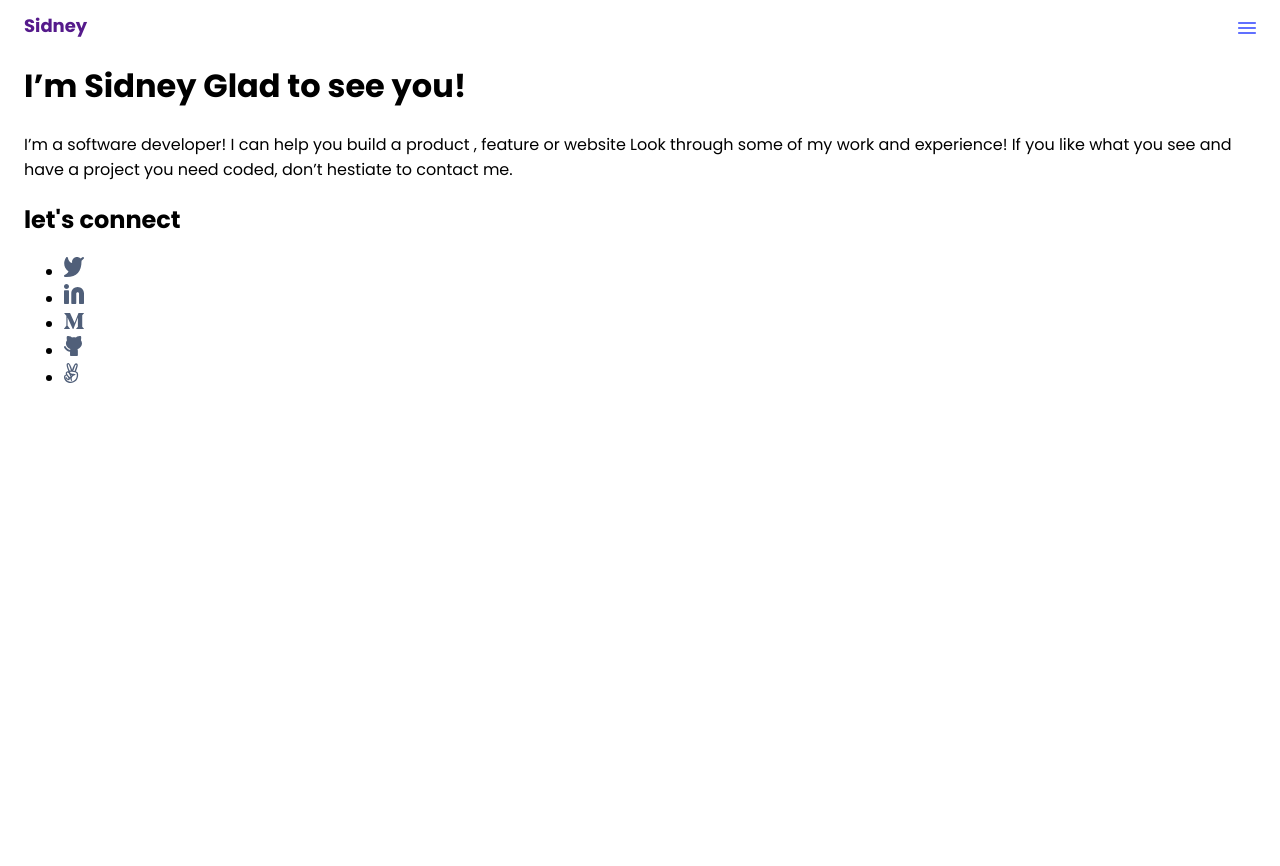
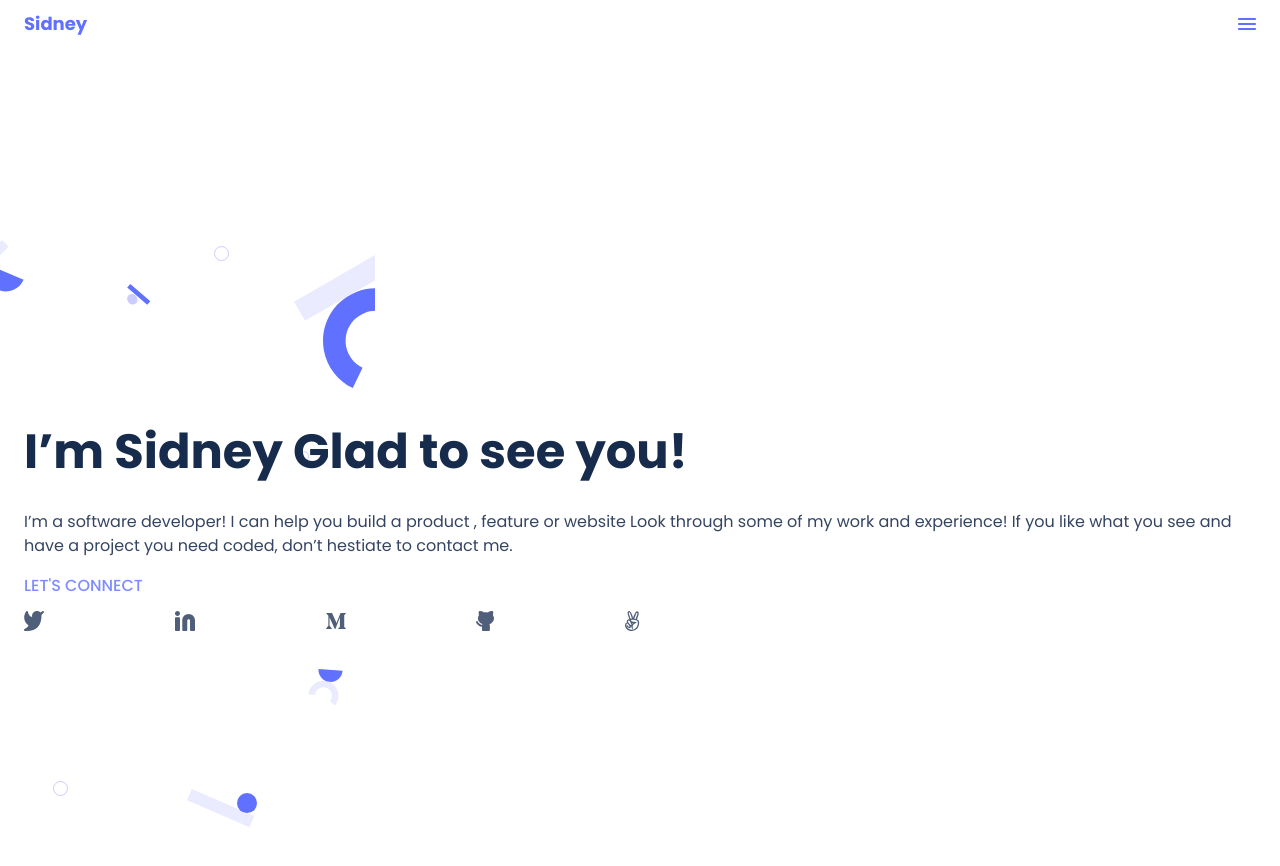
Before and after one commit to XsidX/my-portfolio, a website: page index.html in a window 1280 px wide. Before the commit the page ends 800 px from the top, so only its background shows below. Drawn offline with Linux system fonts and the light colour scheme.

Commit message:
add styles for header section, modify navbar height and add item centering

```diff
--- a/styles.css
+++ b/styles.css
@@ -2,7 +2,10 @@
 
 
 :root {
-  --primary:#6070FF;;
+  --primary-light:#6070FF;
+  --primary-dark: #172B4D;
+  --secondary-dark: #344563;
+  --secondary-light: #7F8CFF;
 }
 
 
@@ -20,20 +23,33 @@ a{
   text-decoration: none;
 }
 
+p{
+  font-weight: 400;
+  font-size: 16px;
+  line-height: 24px;
+  color: var(--secondary-dark)
+}
+ul{
+  list-style: none;
+  padding: 0;
+  margin: 0;
+}
+.main-wrapper{
+  height: 100vh;
+}
 .container {
   padding: 0 24px;
 }
 
-
 .nav-wrapper ul {
-  list-style: none;
-  padding: 0;
+  height: 48px;
   display: flex;
   justify-content: space-between;
+  align-items: center
 }
 
-.nav-wrapper .logo{
-  color: var(--primary);
+.nav-wrapper .logo a{
+  color: var(--primary-light);
   font-weight: 700;
   font-size: 18px;
   line-height: 20px;
@@ -43,3 +59,32 @@ a{
 .nav-wrapper li{
   cursor: pointer;
 }
+
+.hero-wrapper{
+  margin-top: 15%;
+  padding-top: 12%;
+  height: 100%;
+  background-image: url(/assets/svgs/header-shapes\ mobile.svg);
+  background-repeat: no-repeat;
+}
+
+.hero-wrapper h1{
+  font-weight: 700;
+  font-size: 48px;
+  line-height: 52px;
+  color: var(--primary-dark);
+}
+
+.hero-wrapper h2{
+  text-transform: uppercase;
+  color: var(--secondary-light);
+  font-weight: 500;
+  font-size: 16px;
+  line-height: 24px;
+}
+
+.social{
+  display: flex;
+  max-width: 50%;
+  justify-content: space-between;
+}
```
